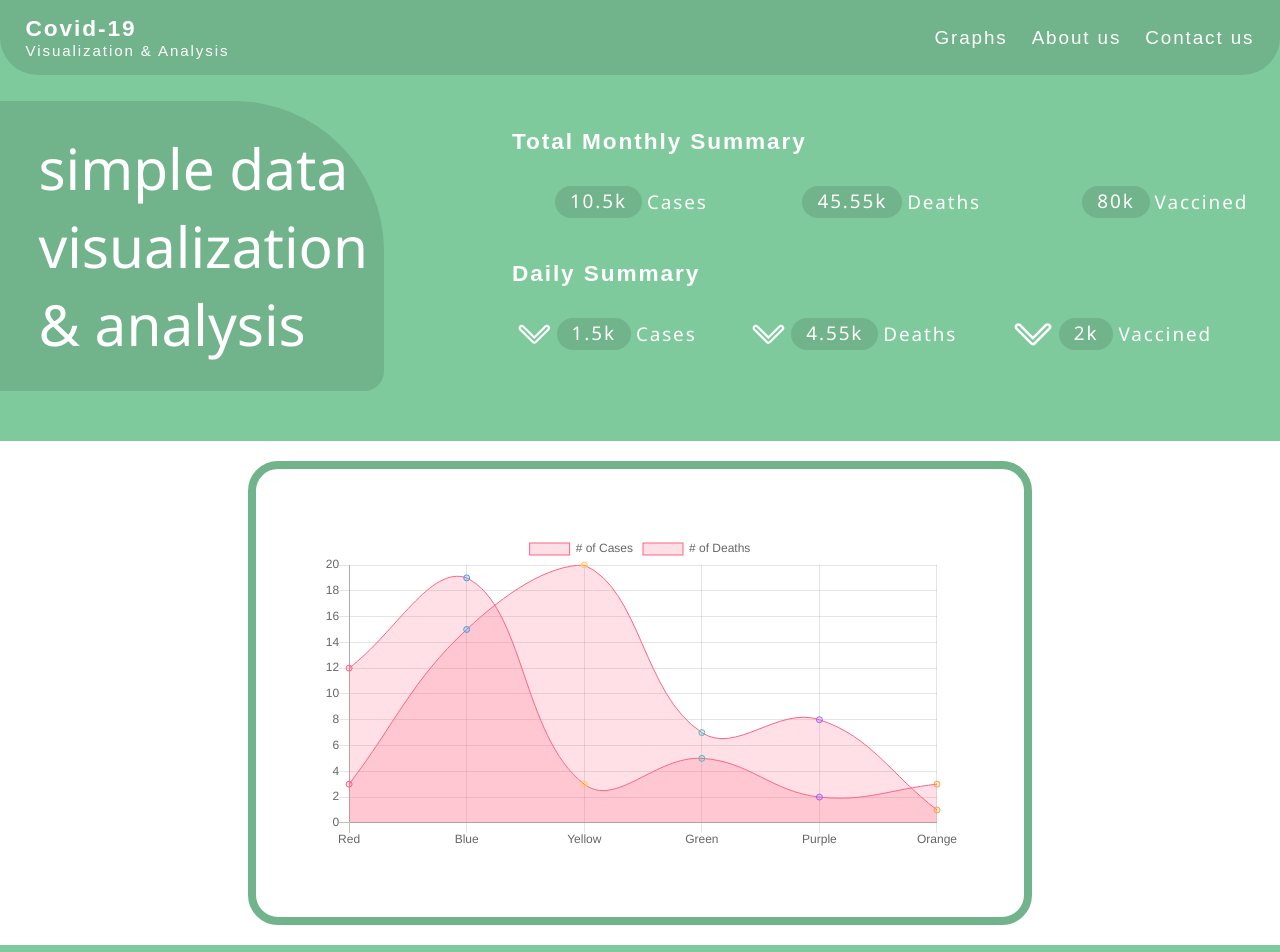
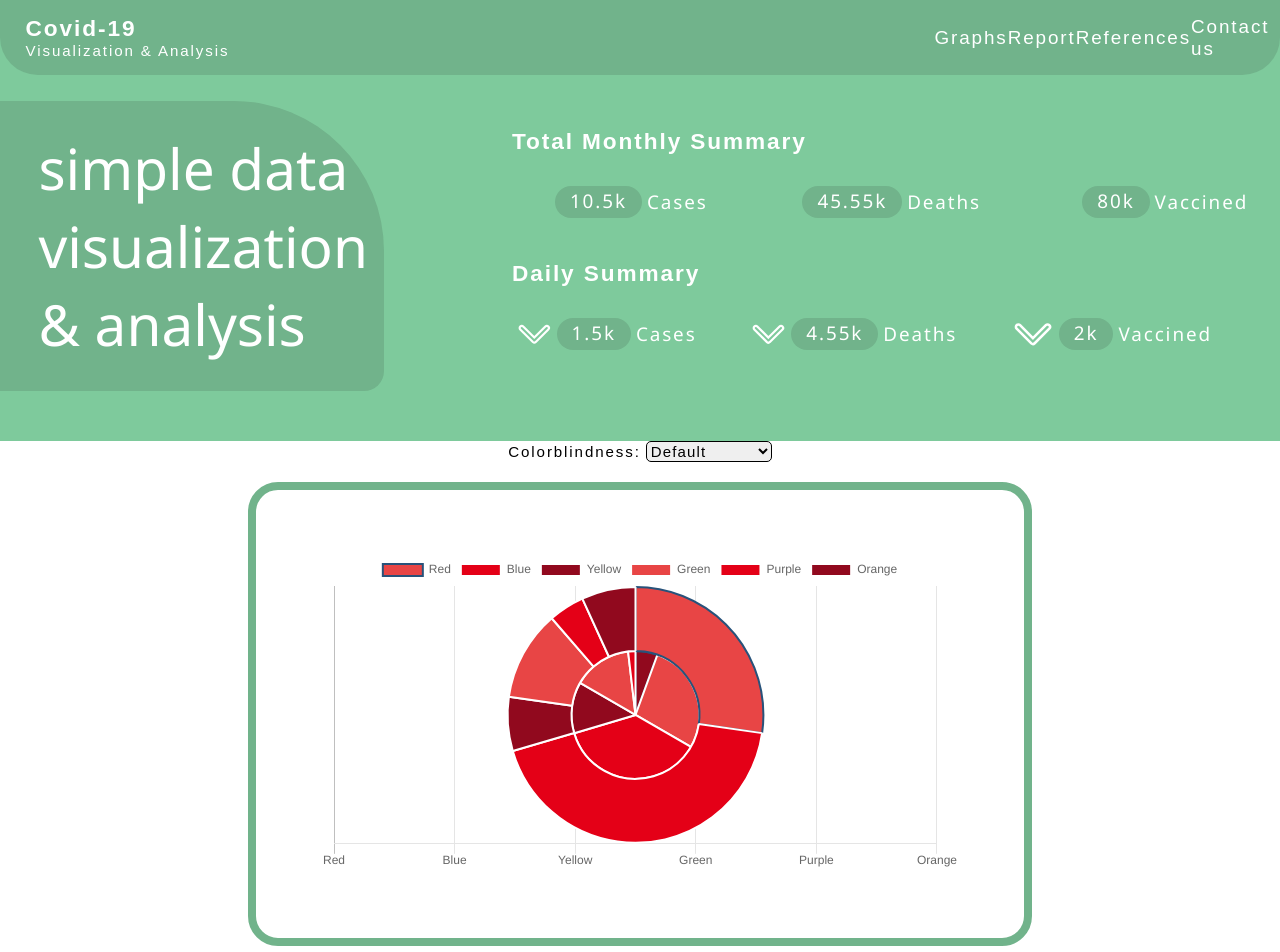
Before and after one commit to dcanalsPoly/Capstone, a React (Create React App) app in the folder my-app/frontend/: page / in a window 1280 px wide. Shown: the top 952 px of the page. Built offline with nearby package versions, Linux system fonts and the light colour scheme.

Commit message:
added the colorblind feature for the graphs

```diff
--- /dev/null
+++ b/my-app/frontend/src/components/ColorblindButton.css
@@ -0,0 +1,37 @@
+.colorblind {
+  display: flex;
+  flex-flow: row nowrap;
+  justify-content: center;
+  align-content: center;
+  justify-items: center;
+  justify-self: center;
+}
+
+.label {
+  padding-top: 2px;
+  margin-right: 5px;
+}
+
+/* Dropdown Button */
+.dropButton {
+  letter-spacing: 0.3mm;
+  height: fit-content;
+  width: fit-content;
+  color: black;
+  border-radius: 5px;
+  border: 1.5px solid black;
+  font-size: 15px;
+  cursor: pointer;
+}
+
+/* Dropdown button on hover & focus */
+.dropbtn:hover,
+.dropbtn:focus {
+  background-color: #e3f4ff;
+}
+
+/* The container <div> - needed to position the dropdown content */
+.dropdownItems {
+  position: relative;
+  display: inline-block;
+}
--- /dev/null
+++ b/my-app/frontend/src/components/ColorblindButton.js
@@ -0,0 +1,47 @@
+import './ColorblindButton.css';
+import Colors from "./styling/colors";
+import React, { useState } from 'react';
+import './styling/customLabel.css';
+
+function ColorblindButton(props) {
+
+/* <button onClick={() => Colors.setTheme("Graphs")}></button> */
+
+    const [colorblindType, setColorblindType] = useState("Default");
+    console.log(colorblindType);
+
+    return <div className="colorblind">
+        <span className="label customH2Dark">Colorblindness: </span>
+        <select className="dropButton customH2Dark" onChange={
+            (e) => {
+                    setColorblindType(e.target.value);
+                    if (colorblindType == "Default")
+                    {
+                        props.setLightColor('#007965');
+                        props.setNormalColor('#018383');
+                        props.setDarkColor('#2d6187');
+                        props.setLineColor('#75daad');
+                    }
+                    else if (colorblindType == "Deuteranopia")
+                    {
+                        props.setLightColor('#f9f871');
+                        props.setNormalColor('#fddb3a');
+                        props.setDarkColor('#fff600');
+                        props.setLineColor('#28527a');
+                    }
+                    else if (colorblindType == "Tritanopia")
+                    {
+                        props.setLightColor('#e84545');
+                        props.setNormalColor('#e40017');
+                        props.setDarkColor('#91091e');
+                        props.setLineColor('#28527a');
+                    }
+                }
+            }>
+            <option className="dropdownItems" value="Default">Default</option>
+            <option className="dropdownItems" value="Deuteranopia">Deuteranopia</option>
+            <option className="dropdownItems" value="Tritanopia">Tritanopia</option>
+        </select>
+    </div>
+}
+export default ColorblindButton;
--- a/my-app/frontend/src/components/Content.css
+++ b/my-app/frontend/src/components/Content.css
@@ -3,4 +3,6 @@
   height: auto;
   display: flex;
   justify-content: center;
+  flex-flow: column nowrap;
+  align-items: center;
 }
--- a/my-app/frontend/src/components/Content.js
+++ b/my-app/frontend/src/components/Content.js
@@ -1,9 +1,22 @@
 import './Content.css';
 import Graph from './Graph';
+import ColorblindButton from './ColorblindButton';
+import React, { useState } from 'react';
 
 function Content() {
+
+    //green&blue default =  #007965, #018383, #2d6187,, #75daad
+    //blue&yellow deuteronopia = #f9f871, #fddb3a, #fff600,, #28527a
+    //red&blue tritanopia = #e84545, #e40017, #91091e,, #28527a
+
+    const [lightColor, setLightColor] = useState('#e84545');
+    const [normalColor, setNormalColor] = useState('#e40017');
+    const [darkColor, setDarkColor] = useState('#91091e');
+    const [lineColor, setLineColor] = useState('#28527a');
+
     return <div className="content">
-        <Graph graph = "line" />
+        <ColorblindButton setLightColor={setLightColor} setNormalColor={setNormalColor} setDarkColor={setDarkColor} setLineColor={setLineColor}/>
+        <Graph graph="pie" lightColor={lightColor} normalColor={normalColor} darkColor={darkColor} lineColor={lineColor}/>
     </div>
 }
 export default Content;
--- a/my-app/frontend/src/components/Footer.js
+++ b/my-app/frontend/src/components/Footer.js
@@ -19,7 +19,7 @@ function Footer () {
         </div>
 
         <div className="referencesContactRow">
-               <div className="referencesContactContainer">
+               <div className="referencesContactContainer" id="references">
                     <span className="customH1">
                          References
                     </span>
@@ -28,7 +28,7 @@ function Footer () {
                     </span>
                </div>
 
-               <div className="referencesContactContainer">
+               <div className="referencesContactContainer" id="contact">
                     <span className="customH1">
                          Contact us
                     </span>
--- a/my-app/frontend/src/components/Graph.js
+++ b/my-app/frontend/src/components/Graph.js
@@ -7,44 +7,36 @@ function Graph (props) {
             datasets: [{
                 label: '# of Cases',
                 data: [12, 19, 3, 5, 2, 3],
+                fill: props.graph === "line" ? false : true,
                 backgroundColor: [
-                    'rgba(255, 99, 132, 0.2)',
-                    'rgba(54, 162, 235, 0.2)',
-                    'rgba(255, 206, 86, 0.2)',
-                    'rgba(75, 192, 192, 0.2)',
-                    'rgba(153, 102, 255, 0.2)',
-                    'rgba(255, 159, 64, 0.2)'
+                    props.lightColor,
+                    props.normalColor,
+                    props.darkColor,
+                    props.lightColor,
+                    props.normalColor,
+                    props.darkColor,
                 ],
-                borderColor: [
-                    'rgba(255, 99, 132, 1)',
-                    'rgba(54, 162, 235, 1)',
-                    'rgba(255, 206, 86, 1)',
-                    'rgba(75, 192, 192, 1)',
-                    'rgba(153, 102, 255, 1)',
-                    'rgba(255, 159, 64, 1)'
+                borderColor: props.graph === "bar" ? [] : [
+                    props.lineColor,
                 ],
-                borderWidth: 1,
+                borderWidth: 2,
 
             }, {
                 label: '# of Deaths',
                 data: [3, 15, 20, 7, 8, 1],
+                fill: props.graph === "line" ? false : true,
                 backgroundColor: [
-                    'rgba(255, 99, 132, 0.2)',
-                    'rgba(54, 162, 235, 0.2)',
-                    'rgba(255, 206, 86, 0.2)',
-                    'rgba(75, 192, 192, 0.2)',
-                    'rgba(153, 102, 255, 0.2)',
-                    'rgba(255, 159, 64, 0.2)'
+                    props.darkColor,
+                    props.lightColor,
+                    props.normalColor,
+                    props.darkColor,
+                    props.lightColor,
+                    props.normalColor,
                 ],
-                borderColor: [
-                    'rgba(255, 99, 132, 1)',
-                    'rgba(54, 162, 235, 1)',
-                    'rgba(255, 206, 86, 1)',
-                    'rgba(75, 192, 192, 1)',
-                    'rgba(153, 102, 255, 1)',
-                    'rgba(255, 159, 64, 1)'
+                borderColor: props.graph === "bar" ? [] : [
+                    props.lineColor,
                 ],
-                borderWidth: 1,
+                borderWidth: 2,
 
             },]
         };
--- a/my-app/frontend/src/components/Menu.js
+++ b/my-app/frontend/src/components/Menu.js
@@ -8,22 +8,28 @@ function Menu() {
     console.log(clicked);
 
     var clickedGraphs = 'menuButton';
-    var clickedAbout = 'menuButton';
+    var clickedReport = 'menuButton';
+    var clickedReferences = 'menuButton';
     var clickedContact = 'menuButton';
+
     if (clicked === "Graphs") {clickedGraphs = 'menuButtonClicked';}
-    else if (clicked === "About us") {clickedAbout = 'menuButtonClicked';}
+    else if (clicked === "Report") {clickedReport = 'menuButtonClicked';}
+    else if (clicked === "References") {clickedReferences = 'menuButtonClicked';}
     else if (clicked === "Contact us") {clickedContact = 'menuButtonClicked';}
 
   return <div className="menuRow">
       <span  className={clickedGraphs} onClick={() => setClicked("Graphs")}>
         <Link to="graphs" offset={-95} spy={true} smooth={true}>Graphs</Link>
       </span>
-      <span className={clickedAbout} onClick={() => setClicked("About us")}>About us</span>
-      <span className={clickedContact} onClick={() => setClicked("Contact us")}>Contact us</span>
+      <span className={clickedReport} onClick={() => setClicked("Report")}>
+        <Link to="report" offset={-95} spy={true} smooth={true}>Report</Link>
+      </span>
+      <span className={clickedReferences} onClick={() => setClicked("References")}>
+        <Link to="references" offset={-95} spy={true} smooth={true}>References</Link>
+      </span>
+      <span className={clickedContact} onClick={() => setClicked("Contact us")}>
+        <Link to="contact" offset={-95} spy={true} smooth={true}>Contact us</Link>
+      </span>
   </div>
 }
 export default Menu;
-
-/*
-
-*/
--- a/my-app/frontend/src/components/ReportForm.js
+++ b/my-app/frontend/src/components/ReportForm.js
@@ -19,17 +19,16 @@ function ReportForm  (props){
     if (clicked === "Submit")
     {
         return (
-        <div>
+        <div id="report">
             <label>Report submitted!</label>
             <span className={clickedSubmit} tabIndex='1' onClick={() => setClicked("Report")}>Report a new error</span>
         </div>
         )
     }
-
     else if (clicked === "Report" || clicked === false)
     {
         return(
-            <div className="containerReport">
+            <div className="containerReport" id="report">
 
                 <label className= 'textTags'>Type of error:</label>
                 <select className= "structure" placeholder="Choose an error" onChange={(e) => setErrorType(e.target.value)}>
--- /dev/null
+++ b/my-app/frontend/src/components/styling/colors.css
@@ -0,0 +1,9 @@
+:root {
+  --main-color: #3e6bfd;
+}
+
+.main {
+  width: 400px;
+  border: 2px solid var(--main-color);
+  padding: 3px;
+}
--- /dev/null
+++ b/my-app/frontend/src/components/styling/colors.js
@@ -0,0 +1,39 @@
+import React, { useState } from 'react';
+import './colors.css';
+
+function Colors (props) {
+
+    // var static colors = ["#71b38b", "#7eca9c", "white"];
+
+    // static function setTheme() {
+    //     if (props.theme === "default")
+    //         colors = ["#71b38b", "#7eca9c", "white"];
+    //     else if (props.theme === "deuteranopia")
+    //         colors = ["#c43916", "#f0633f", "white"];
+    //     else if (props.theme === "tritanopia")
+    //         colors = ["#0238e9", "#3e6bfd", "white"];
+
+    // }
+
+    return <></>;
+
+    // <div className="main">
+    //     <button onClick={() => setTheme("red")}>Set Theme(Red)</button>
+    //     <button onClick={() => setTheme("orangered")}>Set Theme(Orange-Red)</button>
+    //     <button onClick={() => setTheme("default")}>Reset Theme Default</button>
+    // </div>
+
+    // const [clicked, setClicked] = useState(false);
+    // console.log(clicked);
+
+    // var clickedGraphs = 'menuButton';
+    // var clickedReport = 'menuButton';
+    // var clickedReferences = 'menuButton';
+    // var clickedContact = 'menuButton';
+
+    // if (clicked === "Graphs") {clickedGraphs = 'menuButtonClicked';}
+    // else if (clicked === "Report") {clickedReport = 'menuButtonClicked';}
+    // else if (clicked === "References") {clickedReferences = 'menuButtonClicked';}
+    // else if (clicked === "Contact us") {clickedContact = 'menuButtonClicked';}
+}
+export default Colors;
--- a/my-app/frontend/src/components/styling/customLabel.css
+++ b/my-app/frontend/src/components/styling/customLabel.css
@@ -13,6 +13,15 @@
   letter-spacing: 0.5mm;
 }
 
+.customH2Dark {
+  width: 100%;
+  font-family: "Arial"; /*Arial, Lucida Sans Unicode, Arial Narrow*/
+  font-weight: 400;
+  font-size: 4mm;
+  letter-spacing: 0.5mm;
+  color: black;
+}
+
 .customH3 {
   width: 100%;
   font-family: "Segoe UI"; /*Arial, Lucida Sans Unicode, Arial Narrow*/
```
